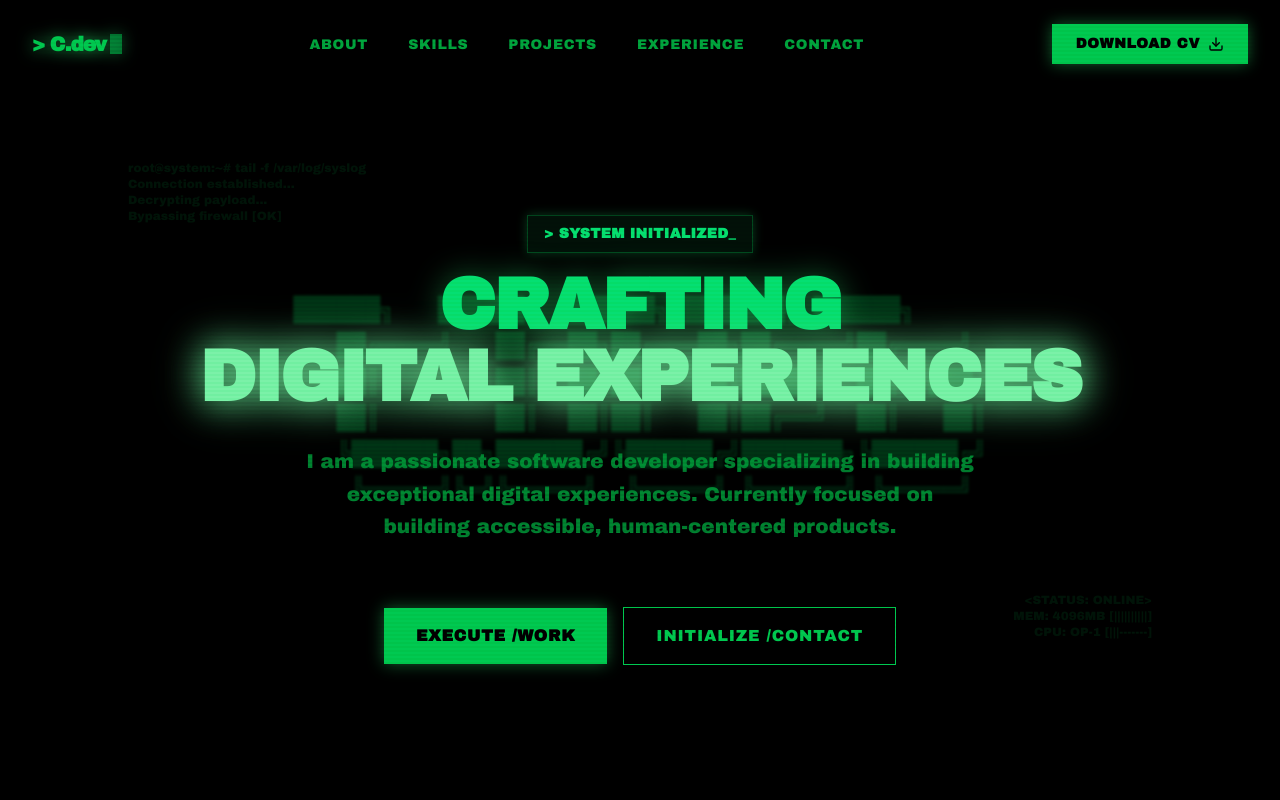
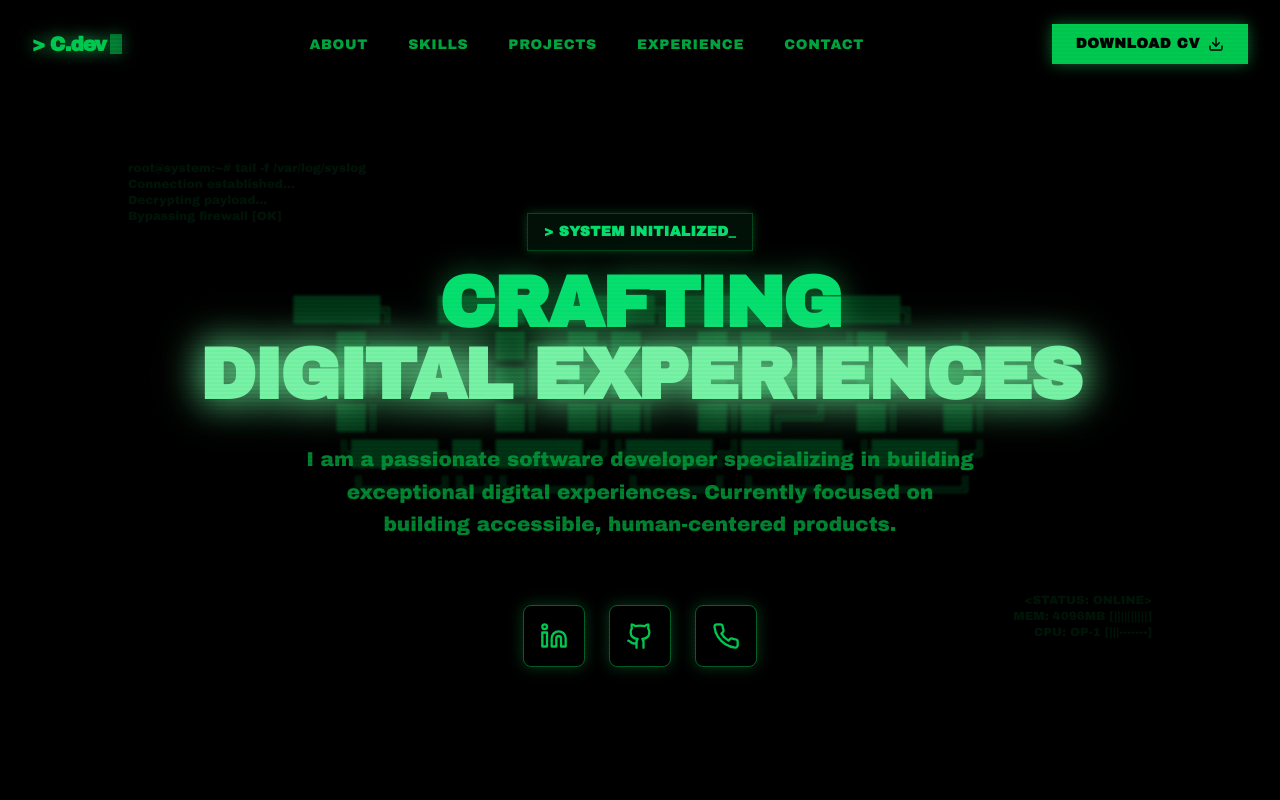
Before and after one commit to kzhynkent/canja.dev, a Next.js app: page / in a window 1280 px wide. Shown: the top 800 px of the page. Built offline with nearby package versions, Linux system fonts and the light colour scheme.

Commit message:
put socials links

```diff
--- a/src/components/Hero.tsx
+++ b/src/components/Hero.tsx
@@ -118,14 +118,23 @@ export default function Hero() {
                     I am a passionate software developer specializing in building exceptional digital experiences. Currently focused on building accessible, human-centered products.
                 </p>
 
-                <div className="flex items-center justify-center gap-4 pt-8">
-                    <a href="#projects" className="px-8 py-4 bg-green-500 text-black font-bold hover:bg-green-400 hover:scale-105 transition-all shadow-[0_0_15px_rgba(34,197,94,0.5)] uppercase tracking-wider">
-                        Execute /Work
+                <div className="flex items-center justify-center gap-6 pt-8">
+                    {/* LinkedIn */}
+                    <a href="https://linkedin.com" target="_blank" rel="noopener noreferrer"
+                        className="p-4 border border-green-500/50 text-green-500 hover:bg-green-500 hover:text-black transition-all shadow-[0_0_15px_rgba(34,197,94,0.3)] hover:shadow-[0_0_20px_rgba(34,197,94,0.8)] rounded-lg group">
+                        <svg xmlns="http://www.w3.org/2000/svg" width="28" height="28" viewBox="0 0 24 24" fill="none" stroke="currentColor" strokeWidth="2" strokeLinecap="round" strokeLinejoin="round"><path d="M16 8a6 6 0 0 1 6 6v7h-4v-7a2 2 0 0 0-2-2 2 2 0 0 0-2 2v7h-4v-7a6 6 0 0 1 6-6z" /><rect width="4" height="12" x="2" y="9" /><circle cx="4" cy="4" r="2" /></svg>
                     </a>
-                    <a href="#contact" className="px-8 py-4 border border-green-500 text-green-500 hover:bg-green-900/30 transition-colors font-medium uppercase tracking-wider relative group">
-                        <span className="absolute -top-2 -left-2 w-2 h-2 bg-green-500 opacity-0 group-hover:opacity-100 transition-opacity" />
-                        <span className="absolute -bottom-2 -right-2 w-2 h-2 bg-green-500 opacity-0 group-hover:opacity-100 transition-opacity" />
-                        Initialize /Contact
+
+                    {/* GitHub */}
+                    <a href="https://github.com" target="_blank" rel="noopener noreferrer"
+                        className="p-4 border border-green-500/50 text-green-500 hover:bg-green-500 hover:text-black transition-all shadow-[0_0_15px_rgba(34,197,94,0.3)] hover:shadow-[0_0_20px_rgba(34,197,94,0.8)] rounded-lg group">
+                        <svg xmlns="http://www.w3.org/2000/svg" width="28" height="28" viewBox="0 0 24 24" fill="none" stroke="currentColor" strokeWidth="2" strokeLinecap="round" strokeLinejoin="round"><path d="M15 22v-4a4.8 4.8 0 0 0-1-3.5c3 0 6-2 6-5.5.08-1.25-.27-2.48-1-3.5.28-1.15.28-2.35 0-3.5 0 0-1 0-3 1.5-2.64-.5-5.36-.5-8 0C6 2 5 2 5 2c-.3 1.15-.3 2.35 0 3.5A5.403 5.403 0 0 0 4 9c0 3.5 3 5.5 6 5.5-.39.49-.68 1.05-.85 1.65-.17.6-.22 1.23-.15 1.85v4" /><path d="M9 18c-4.51 2-5-2-7-2" /></svg>
+                    </a>
+
+                    {/* WhatsApp */}
+                    <a href="https://wa.me/yournumberhere" target="_blank" rel="noopener noreferrer"
+                        className="p-4 border border-green-500/50 text-green-500 hover:bg-green-500 hover:text-black transition-all shadow-[0_0_15px_rgba(34,197,94,0.3)] hover:shadow-[0_0_20px_rgba(34,197,94,0.8)] rounded-lg group">
+                        <svg xmlns="http://www.w3.org/2000/svg" width="28" height="28" viewBox="0 0 24 24" fill="none" stroke="currentColor" strokeWidth="2" strokeLinecap="round" strokeLinejoin="round"><path d="M22 16.92v3a2 2 0 0 1-2.18 2 19.79 19.79 0 0 1-8.63-3.07 19.5 19.5 0 0 1-6-6 19.79 19.79 0 0 1-3.07-8.67A2 2 0 0 1 4.11 2h3a2 2 0 0 1 2 1.72 12.84 12.84 0 0 0 .7 2.81 2 2 0 0 1-.45 2.11L8.09 9.91a16 16 0 0 0 6 6l1.27-1.27a2 2 0 0 1 2.11-.45 12.84 12.84 0 0 0 2.81.7A2 2 0 0 1 22 16.92z" /></svg>
                     </a>
                 </div>
             </motion.div>
```
